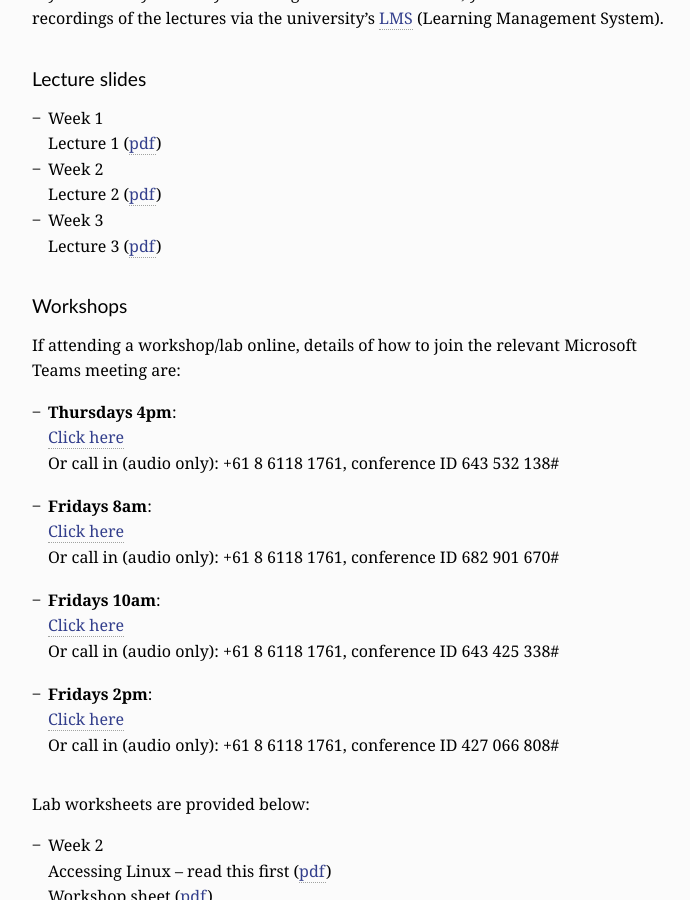
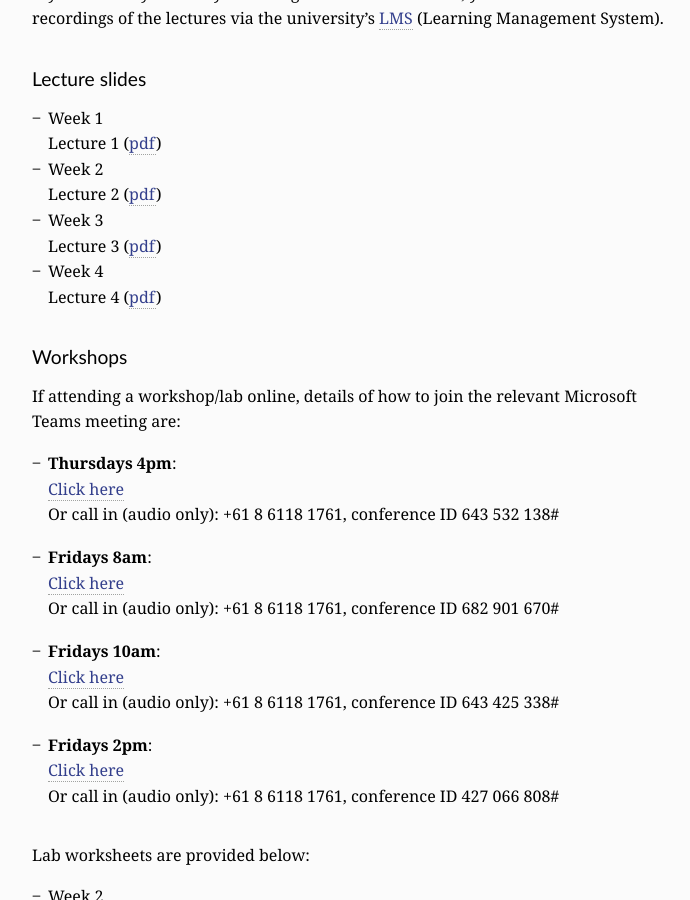
Before and after one commit to cits4407/cits4407.github.io, a Jekyll site: the page built from docs/_pages/resources.md, in a window 1280 px wide and 900 px high, scrolled down 939 px. Shown: the whole window, without its empty margins (283-973 px from the left). Built offline with Jekyll 4.4.1, drawn with Linux system fonts in a browser that asks for light colours; some web fonts are replaced.

Commit message:
week 4 lecture

```diff
--- a/docs/_pages/resources.md
+++ b/docs/_pages/resources.md
@@ -56,6 +56,8 @@ university's [LMS][lms]{: target="_blank" :} (Learning Management System).
   Lecture 2 ([pdf]({{ "/lectures/lect02.pdf" | relative_url }}))
 - Week 3
   Lecture 3 ([pdf]({{ "/lectures/lect03.pdf" | relative_url }}))
+- Week 4
+  Lecture 4 ([pdf]({{ "/lectures/lect04.pdf" | relative_url }}))
 
 ## Workshops
 
```
Also changed, not shown: 1 other file.
